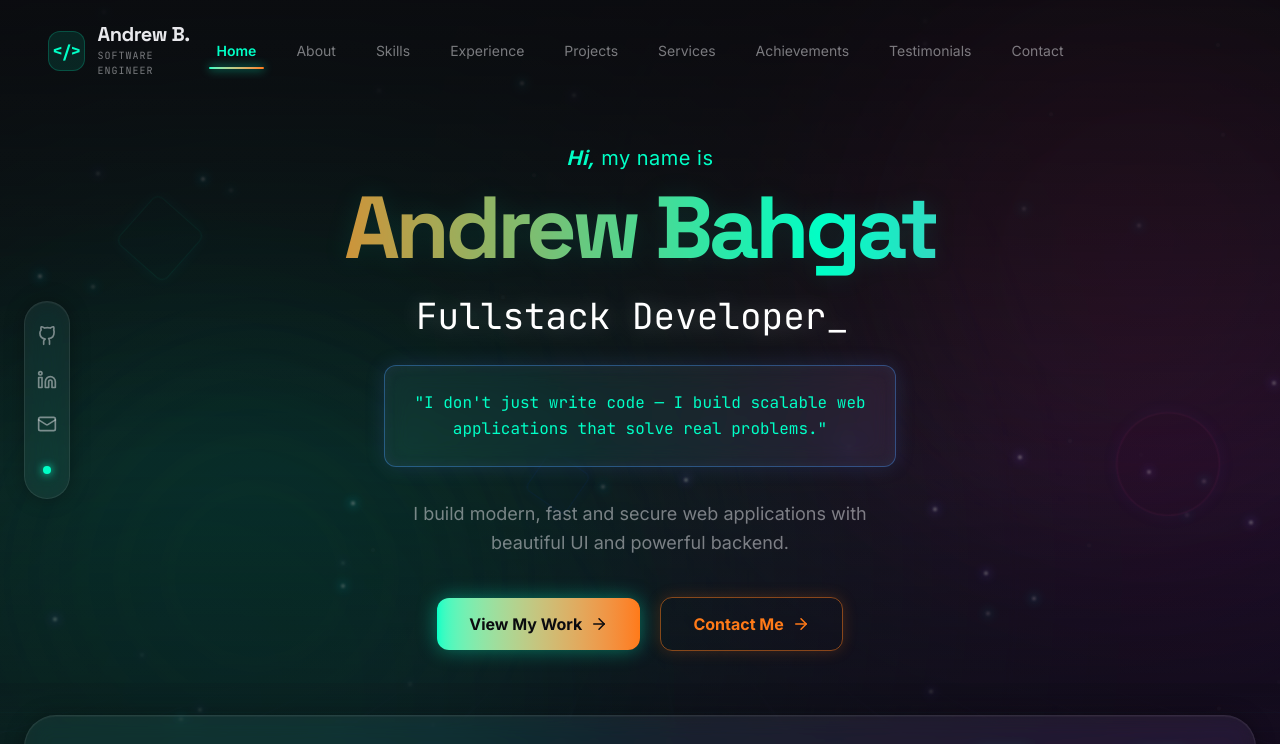
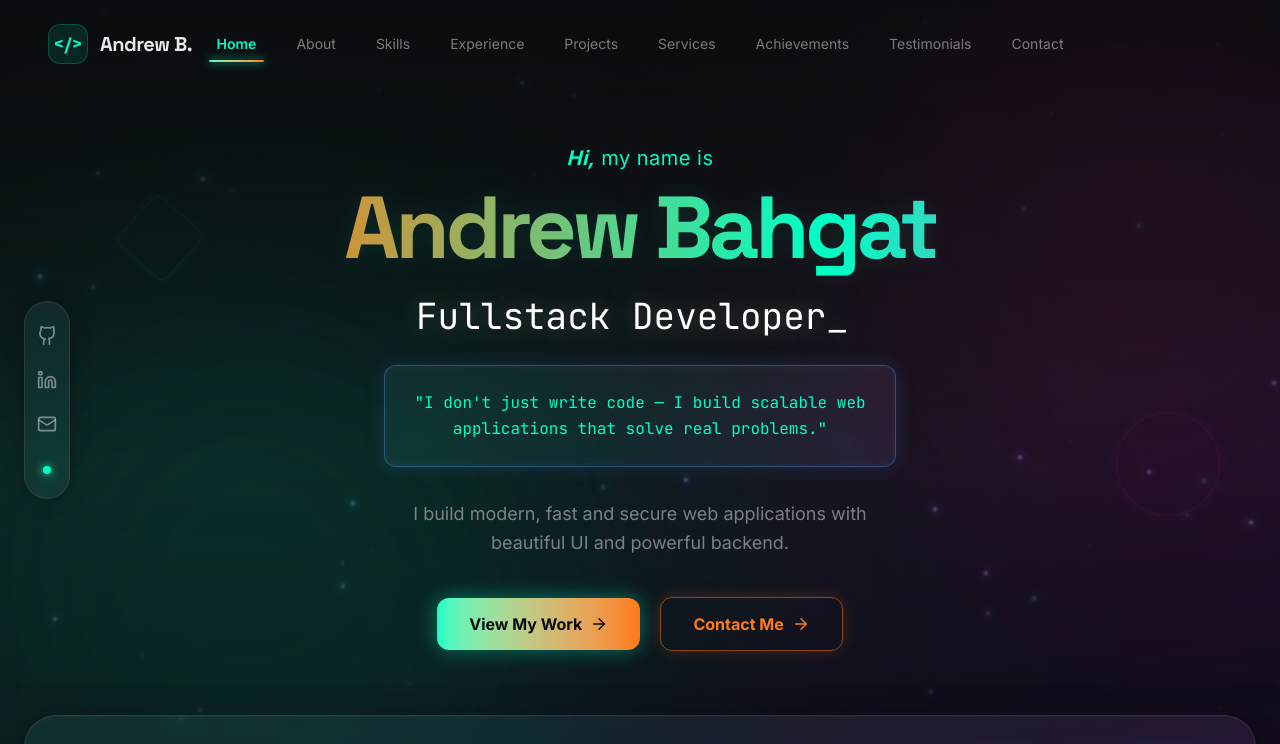
Before and after one commit to xAndReWxx/fullstack_portfolio_AB, a Next.js app: page / in a window 1280 px wide. Shown: the top 744 px of the page. Built offline with nearby package versions, Linux system fonts and the light colour scheme.

Commit message:
Remove software engineer subtitle from navbar logo

```diff
--- a/src/components/layout/Navbar.tsx
+++ b/src/components/layout/Navbar.tsx
@@ -96,9 +96,6 @@ export default function Navbar() {
               <span className="font-bold tracking-tight text-xl text-[var(--fg)] group-hover:text-white transition-colors duration-300 leading-none" style={{ fontFamily: "var(--font-heading)" }}>
                 Andrew B.
               </span>
-              <span className="text-[9px] sm:text-[10px] uppercase tracking-widest text-[var(--fg-muted)] group-hover:text-[var(--teal)] font-mono mt-1 transition-colors duration-300">
-                Software Engineer
-              </span>
             </div>
           </a>
         </div>
```
